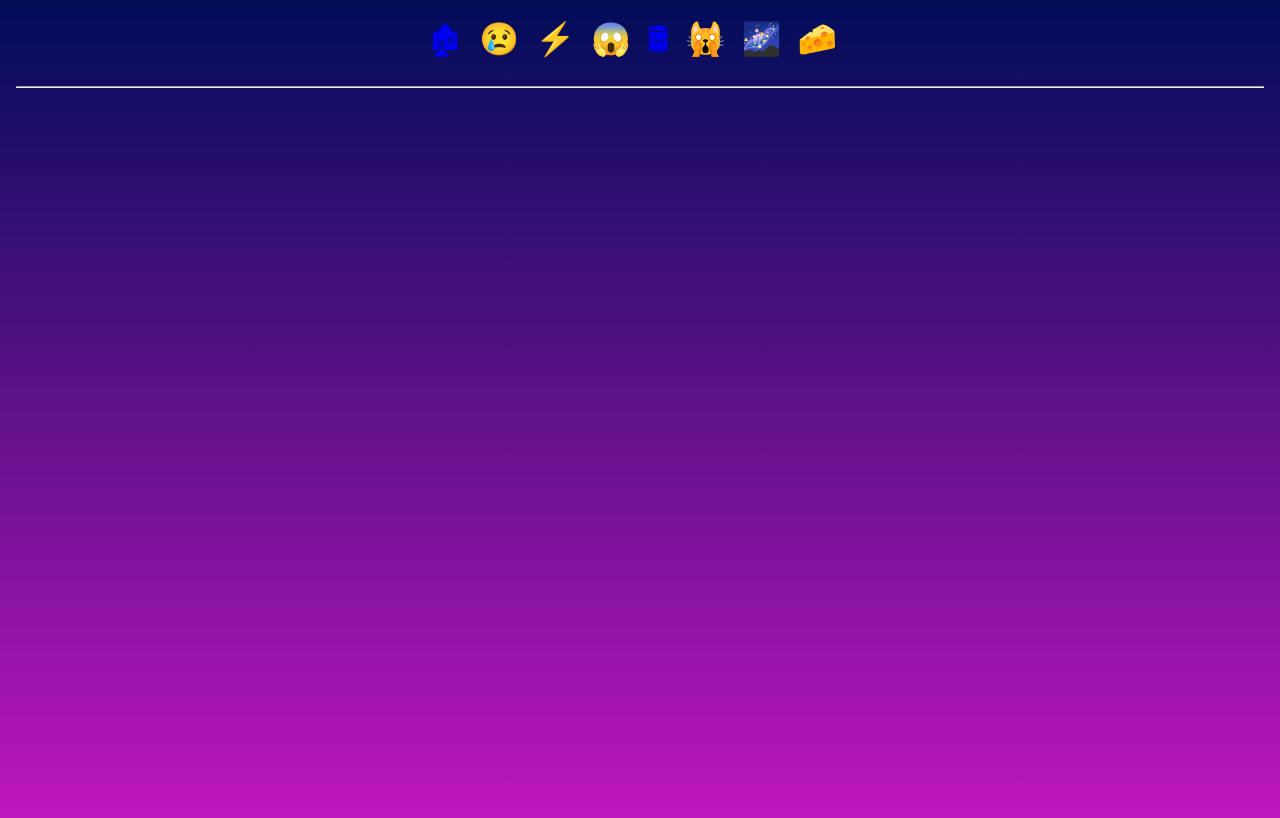
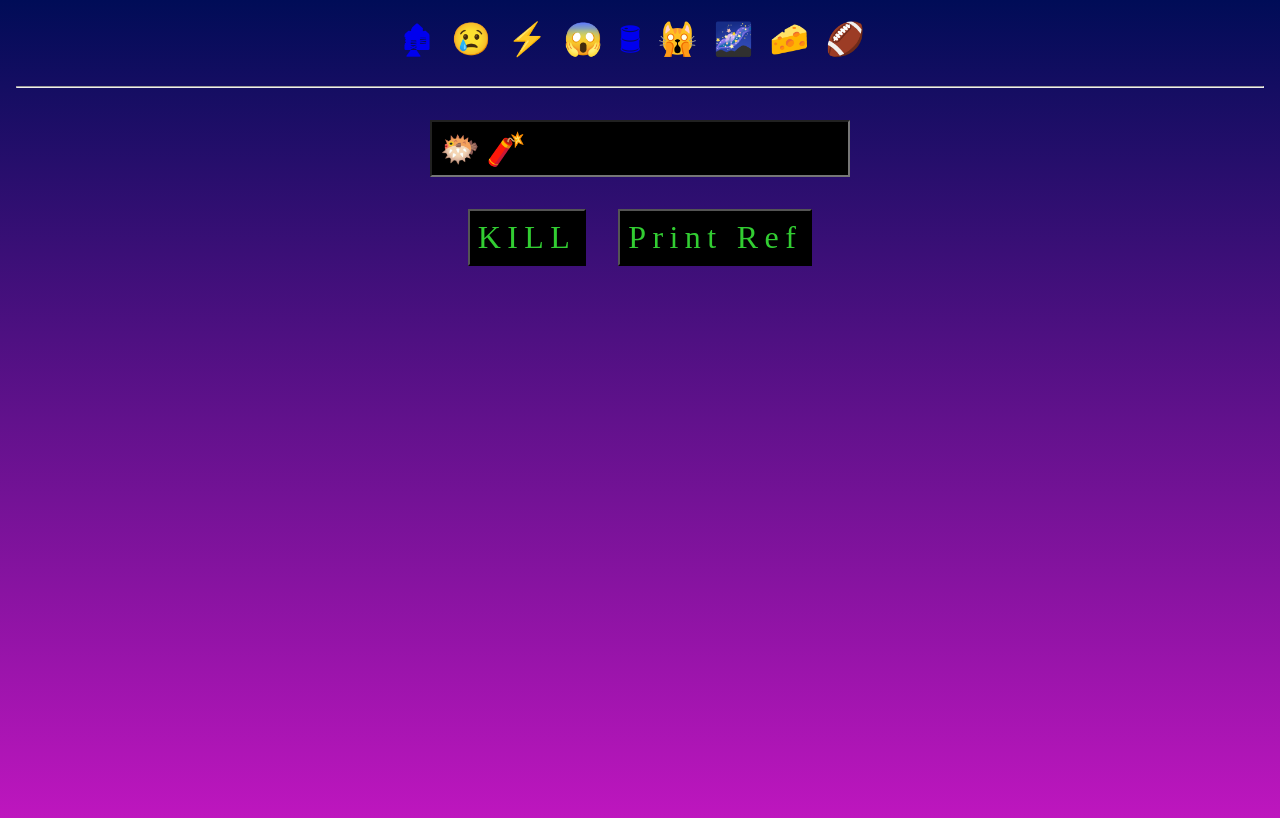
Before and after one commit to eawww/MeetHooks, a React (Create React App) app in the folder meet-hooks/: page /MessingWithTheRef in a window 1280 px wide. Shown: the top 818 px of the page. Built offline with nearby package versions, Linux system fonts and the light colour scheme.

Commit message:
Tinkering with and adding to examples

```diff
--- a/meet-hooks/src/App.js
+++ b/meet-hooks/src/App.js
@@ -9,6 +9,7 @@ import GraduallyScreamierButton from './Examples/GraduallyScreamierButton'
 import ThousandsOfScreamingCats from './Examples/ThousandsOfScreamingCats'
 import TheEverlastingComponent from './Examples/TheEverlastingComponent'
 import RealExamplesHaveCurds from './Examples/RealExamplesHaveCurds'
+import MessingWithTheRef from './Examples/MessingWithTheRef'
 import EffectUser from './Examples/EffectUser'
 import EffectUser2 from './Examples/Example06'
 
@@ -25,6 +26,7 @@ const App = () => {
         <Link to="/ThousandsOfScreamingCats">🙀</Link>
         <Link to="/TheEverlastingComponent">🌌</Link>
         <Link to="/RealExamplesHaveCurds">🧀</Link>
+        <Link to="/MessingWithTheRef">🏈</Link>
         <hr />
         <Route exact path="/" component={null} />
         <Route path="/LifeWithoutHooks" component={LifeWithoutHooks} />
@@ -34,6 +36,7 @@ const App = () => {
         <Route path="/ThousandsOfScreamingCats" component={ThousandsOfScreamingCats} />
         <Route path="/TheEverlastingComponent" component={TheEverlastingComponent} />
         <Route path="/RealExamplesHaveCurds" component={RealExamplesHaveCurds} />
+        <Route path="/MessingWithTheRef" component={MessingWithTheRef} />
     </Router>
   );
 }
--- a/meet-hooks/src/Examples/Highlander.js
+++ b/meet-hooks/src/Examples/Highlander.js
@@ -15,7 +15,7 @@ const Highlander = () => {
     <button
       onClick={() => setHowManyThereCanBe(howManyThereCanBe + 1)}
     >
-      Learn   To   Share!
+      Learn To Share!
     </button>
     <SecretComponent qty={howManyThereCanBe} />
   </>
--- /dev/null
+++ b/meet-hooks/src/Examples/MessingWithTheRef.js
@@ -0,0 +1,53 @@
+import React, {useState, useEffect, useLayoutEffect, useRef, useImperativeHandle} from 'react';
+import usePrintOnce from './usePrintOnce'
+import '../App.css';
+
+const description = `*🏈 MessingWithTheRef*
+shows the how refs handle values over time.`
+
+const MessingWithTheRef = React.forwardRef((props, ref) => {
+  usePrintOnce(description);
+  console.log("Render")
+
+  // Shows that ref can be initialized to a useState's initial state
+  const [ball] = useState('🏈')
+  const theRef = useRef(ball);
+  console.log('The ball:', theRef.current)
+  useImperativeHandle(ref, () => theRef)
+  // Shows that once a ref is defined, it's ready to be mutated and used
+  theRef.current = '🥔'
+  const [alsoTheBall] = useState(theRef.current)
+  console.log('Also the ball:', alsoTheBall);
+
+  // Shows that our ref is defined before the browser paints
+  useLayoutEffect(() => {console.log('useLayout: ', theRef.current.value)})
+
+  // Shows that after render, the ref's got its element
+  // Will break on subsequent render because theRef.current is now a 🥔
+  // and not an input element. It doesn't get reset on the new render.
+  useEffect(() => {
+    theRef.current.setRangeText('🧨')
+    return () => console.log('Unmount', theRef.current.value)
+  })
+
+  return <div><input ref={theRef} defaultValue="🐡"/></div>
+})
+
+const Destroyer = () => {
+  const childRef = useRef()
+  console.log(childRef.current)
+  const [dead, setDead] = useState(false)
+  return <>
+    {dead ? null : <MessingWithTheRef ref={childRef} />}
+    <button onClick={() => {
+      console.log("KILL!")
+      dead ? setDead(false) : setDead(true)
+      }
+    }>
+      {dead ? 'REVIVE' : 'KILL'}
+    </button>
+    <button onClick={() => console.log(childRef.current)}>Print Ref</button>
+  </>
+}
+
+export default Destroyer
--- a/meet-hooks/src/Examples/extras/MacLeod.js
+++ b/meet-hooks/src/Examples/extras/MacLeod.js
@@ -8,9 +8,8 @@ const MacLeod = ({qty}) => {
     const newImg = document.createElement('img')
     newImg.setAttribute('class', 'MacLeod')
     newImg.setAttribute('src', ScowlingImmortal)
-    newImg.setAttribute('style', `left: ${Math.random() * window.innerWidth}px;`)
-    highlanderHolderRef.current &&
-      highlanderHolderRef.current.appendChild(newImg);
+    newImg.setAttribute('style', `left: ${(Math.random() - 0.05) * window.innerWidth}px;`)
+    highlanderHolderRef.current.appendChild(newImg);
   }
   useEffect(() => {
     appendHighlander()
--- a/meet-hooks/src/Examples/usePrintOnce.js
+++ b/meet-hooks/src/Examples/usePrintOnce.js
@@ -1,8 +1,8 @@
-import {useEffect} from 'react';
+import {useRef} from 'react';
 
-
+/** Immediately prints to console as info whatever is passed*/
 const usePrintOnce = (description) => {
-  useEffect(() => console.info(description), [])
+  useRef(console.info(description))
 }
 
 export default usePrintOnce
--- a/meet-hooks/src/index.css
+++ b/meet-hooks/src/index.css
@@ -17,7 +17,7 @@ code {
   monospace;
 }
 
-button {
+button, input {
   margin: 1rem;
   letter-spacing: 0.2em;
   padding: 0.5rem;
@@ -42,14 +42,16 @@ hr {
   height: 100%;
   width: 100%;
   bottom: 0;
+  left: 0;
   pointer-events: none;
   text-align: left;
+  overflow: hidden;
 }
 
 .MacLeod {
   animation: rise 0.5s forwards;
   position: absolute;
-  height: 20%;
+  width: 10%;
 }
 
 @keyframes rise {
```
